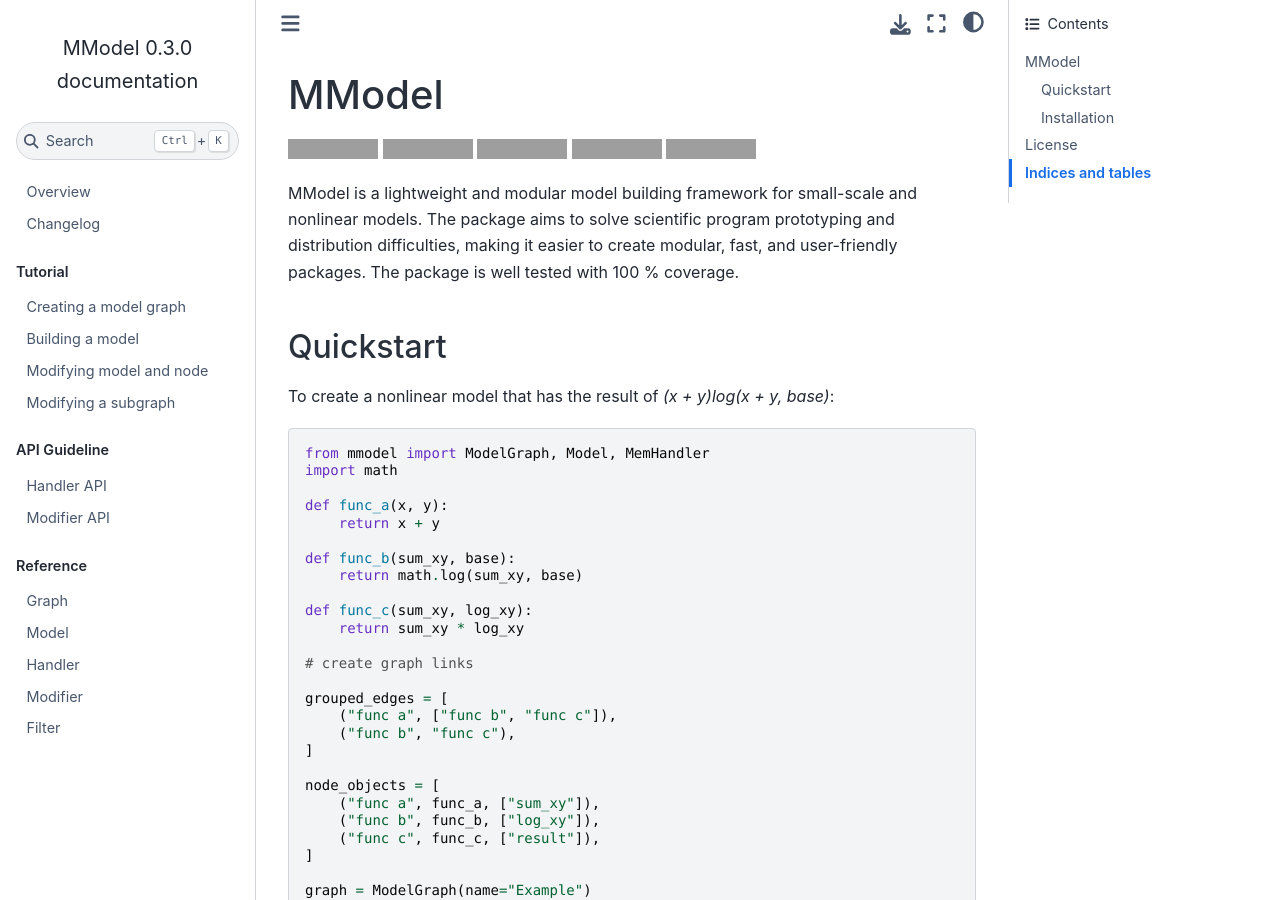
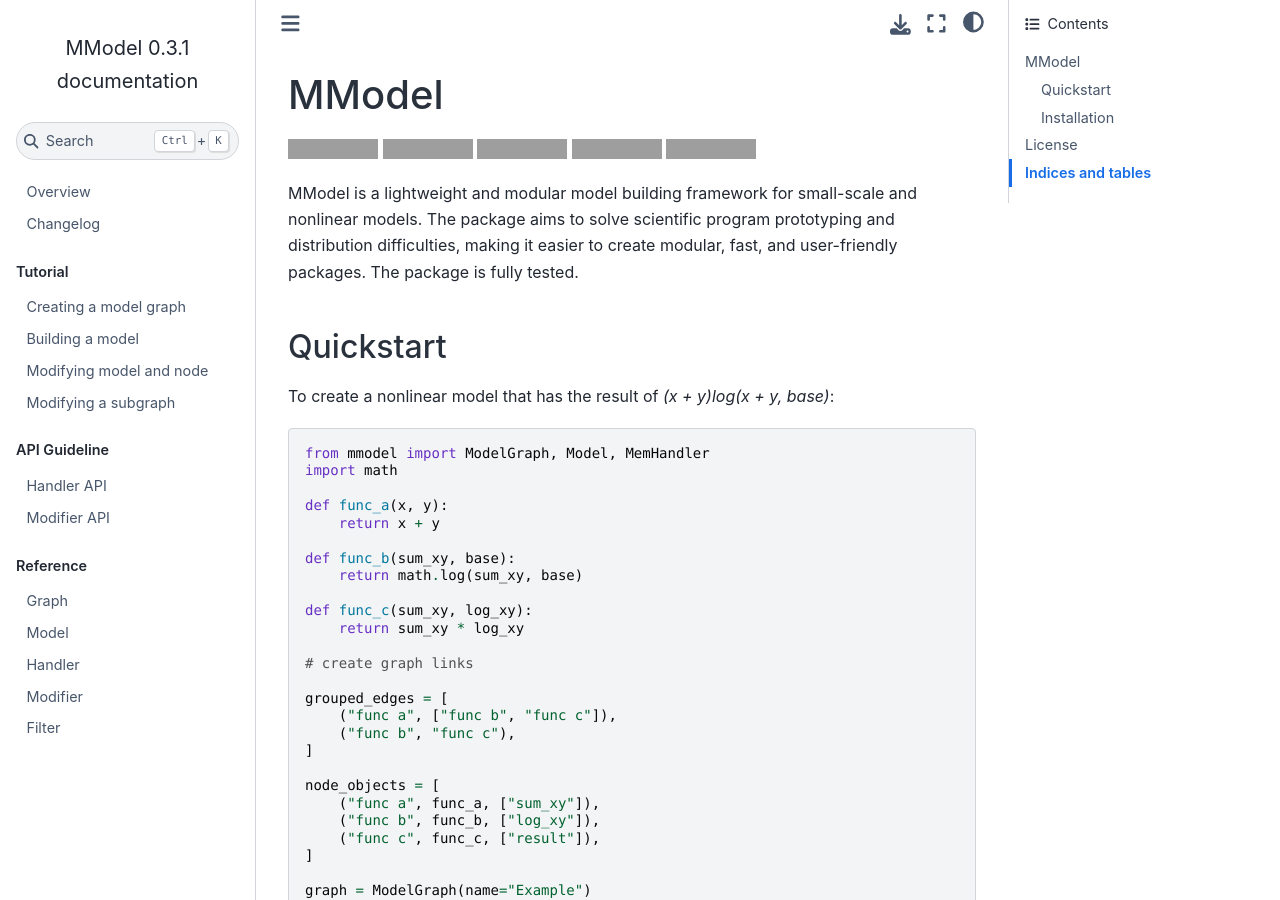
Before and after one commit to Marohn-Group/mmodel, a Sphinx documentation site: the page built from docs/index.rst, in a window 1280 px wide and 900 px high. Built offline with Sphinx 7.4.7 and the Sphinx Book theme 1.1.4, drawn with Linux system fonts in a browser that asks for light colours; grey boxes are pictures that could not be loaded.

Commit message:
version 0.3.1

```diff
--- a/CHANGELOG.rst
+++ b/CHANGELOG.rst
@@ -7,12 +7,16 @@ The format is based on
 and this project adheres to
 `Semantic Versioning <https://semver.org/spec/v2.0.0.html>`_
 
-[Unreleased]
+[0.3.1] - 2022-06-12
 --------------------
 Fixed
 ^^^^^
 - Python minimum requirement to 3.8
 - duplicated test name
+
+Added
+^^^^^
+- add circleci as the CI tool
 
 
 [0.3.0] - 2022-06-12
--- a/README.rst
+++ b/README.rst
@@ -7,8 +7,8 @@ MModel
 MModel is a lightweight and modular model building framework
 for small-scale and nonlinear models. The package aims to solve
 scientific program prototyping and distribution difficulties, making
-it easier to create modular, fast, and user-friendly packages. The package
-is well tested with 100 % coverage.
+it easier to create modular, fast, and user-friendly packages.
+The package is fully tested.
 
 Quickstart
 ----------
--- a/docs/conf.py
+++ b/docs/conf.py
@@ -23,7 +23,7 @@ copyright = '2022, Peter Sun'
 author = 'Peter Sun'
 
 # The full version, including alpha/beta/rc tags
-release = '0.3.0'
+release = '0.3.1'
 
 
 # -- General configuration ---------------------------------------------------
--- a/pyproject.toml
+++ b/pyproject.toml
@@ -1,6 +1,6 @@
 [tool.poetry]
 name = "mmodel"
-version = "0.3.0"
+version = "0.3.1"
 description = "Modular modeling framework for nonlinear scientific models"
 readme = "README.rst"
 license = "BSD-3-Clause"
```
